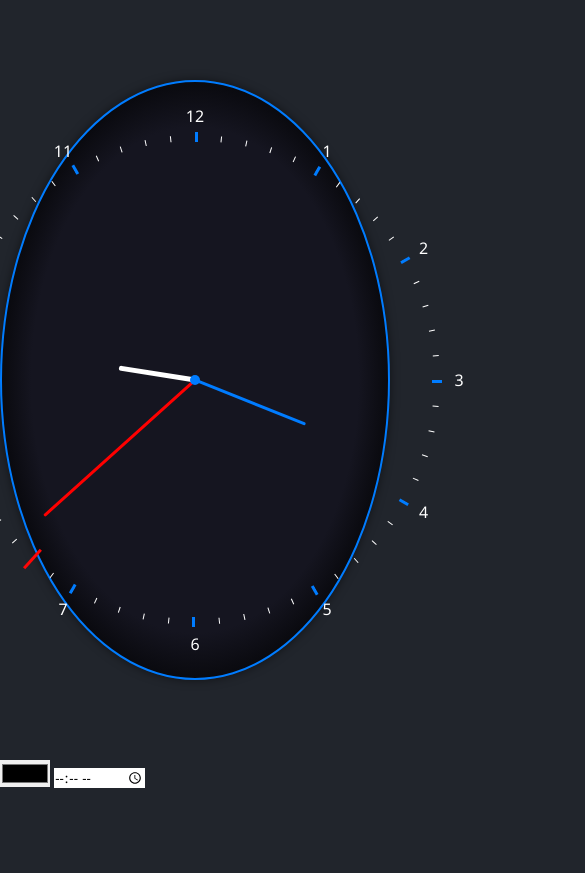
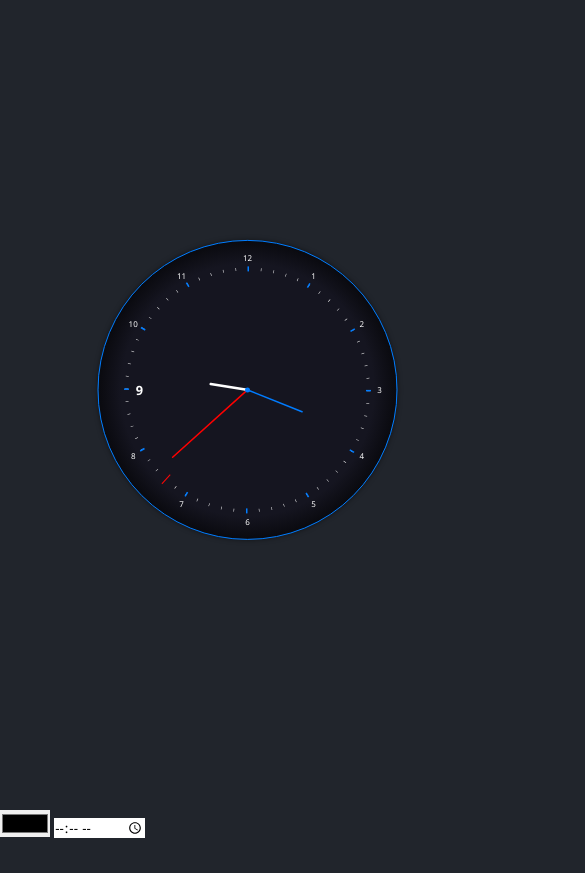
Before and after one commit to tanbir5555/analog-clock, a plain HTML site: page index.html in a window 390 px wide. Shown: the top 873 px of the page, 585 px wide, since content can reach past the window. After the commit the page ends 844 px from the top, so only its background shows below. Drawn offline with Linux system fonts and the light colour scheme.

Commit message:
fully functional responsive simple

```diff
--- a/css/style.css
+++ b/css/style.css
@@ -12,8 +12,17 @@ body{
     color:#fff;
 }
 .container{
-    display:flex;
+    /* display:flex;
     align-items: center;
-    justify-content: center;
+    justify-content: center; */
     min-height: 90vh;
+    max-width: 680px;
+    margin:auto;
+    margin-top: 50px;
 }
+
+@media(max-width:500px){
+    .container{
+        transform:scale(0.5)
+    }
+}
--- a/js/clock.js
+++ b/js/clock.js
@@ -14,7 +14,7 @@ let clockCentralDot=cr("div");
 function Clock() {
 
 
-clockCircle.setAttribute("style","width:600px;height:600px;border-radius:50%;background:radial-gradient(#151520,#151520,#151520,#151520,#000,#000);box-shadow:0px 0px 10px rgba(0,0,0,0.50);border:2px solid "+colors.colorTheme+";position:relative;")
+clockCircle.setAttribute("style","width:600px;height:600px;border-radius:50000px;background:radial-gradient(#151520,#151520,#151520,#151520,#000,#000);box-shadow:0px 0px 10px rgba(0,0,0,0.50);border:2px solid "+colors.colorTheme+";position:relative;")
 
 
 
```
